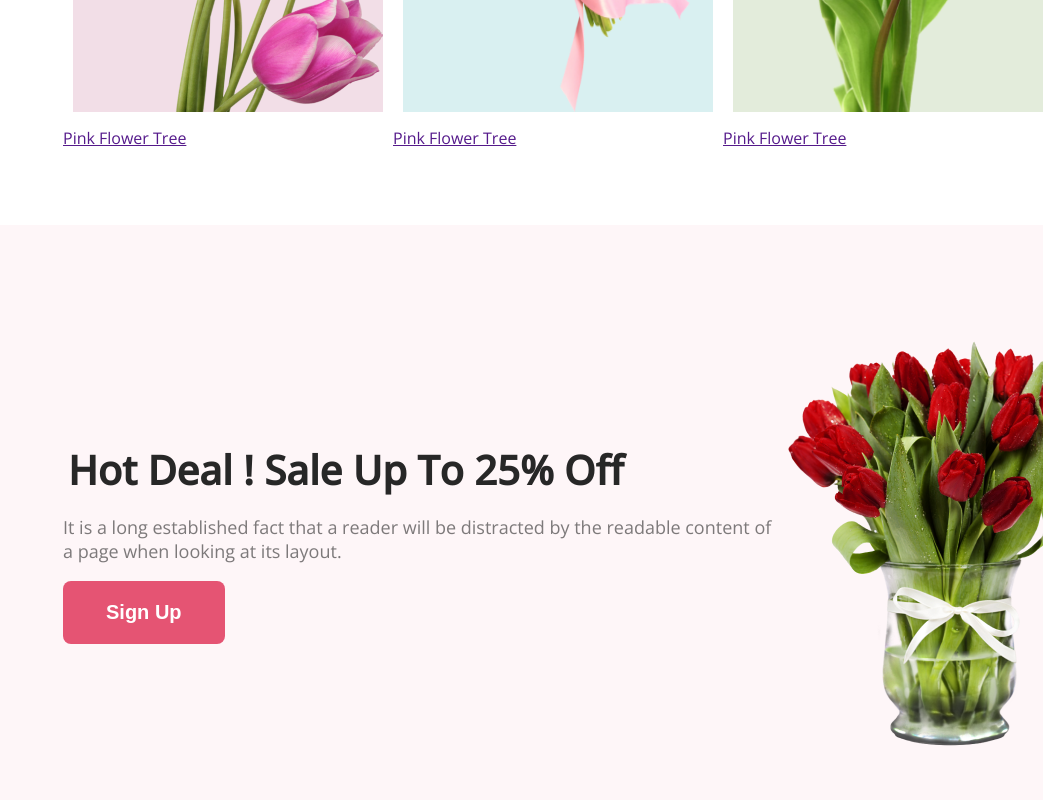
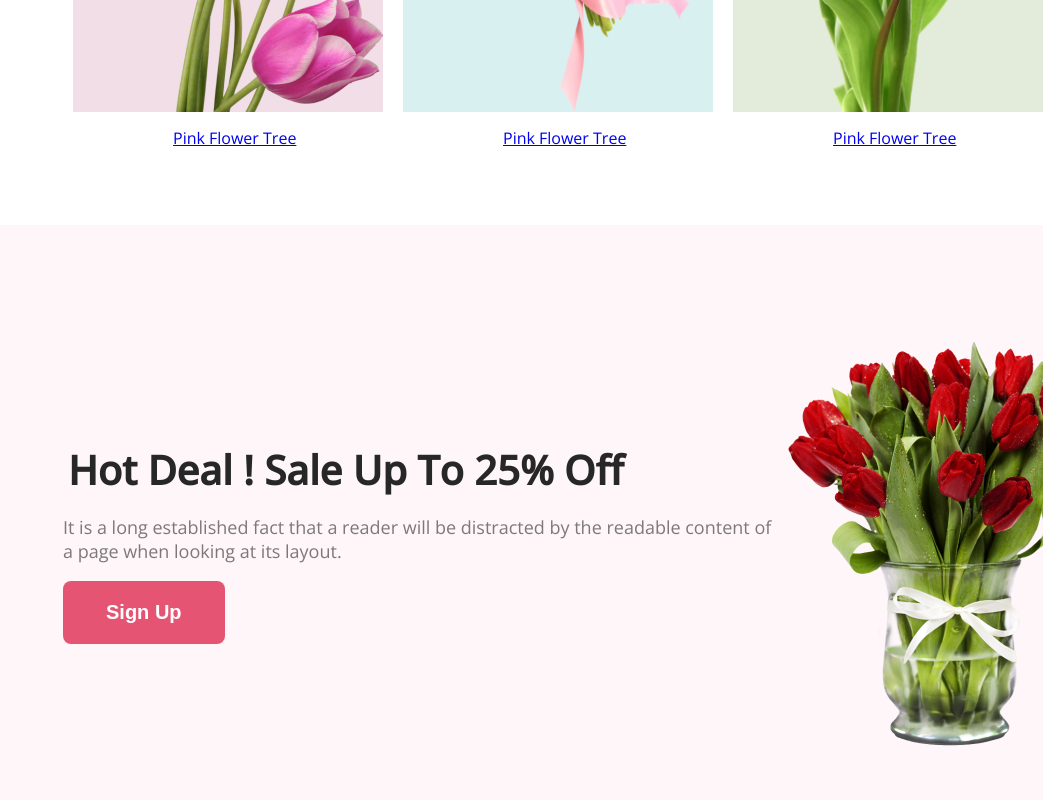
Before and after one commit to MomenaKhatunzinia/flower-shop-, a plain HTML site: page index.html in a window 1280 px wide. Shown: the part 2100-2900 px from the top of the page, without its empty margins (237-1280 px from the left). Drawn offline with nearby package versions, Linux system fonts and the light colour scheme.

Commit message:
ready to finish

```diff
--- a/index.html
+++ b/index.html
@@ -9,8 +9,15 @@
     <link rel="preconnect" href="https://fonts.gstatic.com" crossorigin>
     <link href="https://fonts.googleapis.com/css2?family=Open+Sans:wght@400;500&display=swap" rel="stylesheet">
 
+     <!--Adding logo picture-->
+
+     <link rel="icon" type="image/x-icon"  href="Flower Asset/Rectangle 5.png ">
+
+
     <!--Link css-->
     <link rel="stylesheet" href="styles/style.css">
+
+
 
     <title>My Flower Shop</title>
 </head>
@@ -41,15 +48,15 @@
       <div class="flower">
         <div class="flower-info">
             <img id="f1" class="Flower-1" src="Flower Asset/pngwing 6.png" alt="">
-            <a href="">Pink Flower Tree</a>
+            <a id="link-id" href="https://www.allaboutgardening.com/trees-with-pink-flowers/" target="_blank">Pink Flower Tree</a>
         </div>
         <div class="flower-info">
             <img id="f2"  class="Flower-1" src="Flower Asset/pngwing 5.png" alt="">
-            <a href="">Pink Flower Tree</a>
+            <a id="link-id" href="https://www.allaboutgardening.com/trees-with-pink-flowers/"target="_blank">Pink Flower Tree</a>
         </div>
         <div class="flower-info">
             <img id="f3"class="Flower-1" src="Flower Asset/pngwing 7.png" alt="">
-            <a href="">Pink Flower Tree</a>
+            <a id="link-id" href="https://www.allaboutgardening.com/trees-with-pink-flowers/" target="_blank">Pink Flower Tree</a>
         </div>
       </div>
 
@@ -103,6 +110,7 @@
                     <p class="sits-discription">You can follow us on Pinterest and see our new collection</p>
                 </div>
             </div>
+            <button class="btn-primary">Contract Us</button>
         </div>
 
       </div>
--- a/styles/style.css
+++ b/styles/style.css
@@ -90,6 +90,7 @@ header
 
 
 }
+
 .Flower-1
 {
     border-radius: 300px 300px 0px 0px;
@@ -123,6 +124,11 @@ header
 
 
 
+}
+#link-id
+{
+    padding-left: 110px ;
+    text-align: center;
 }
 .hot-deal
 {
```
